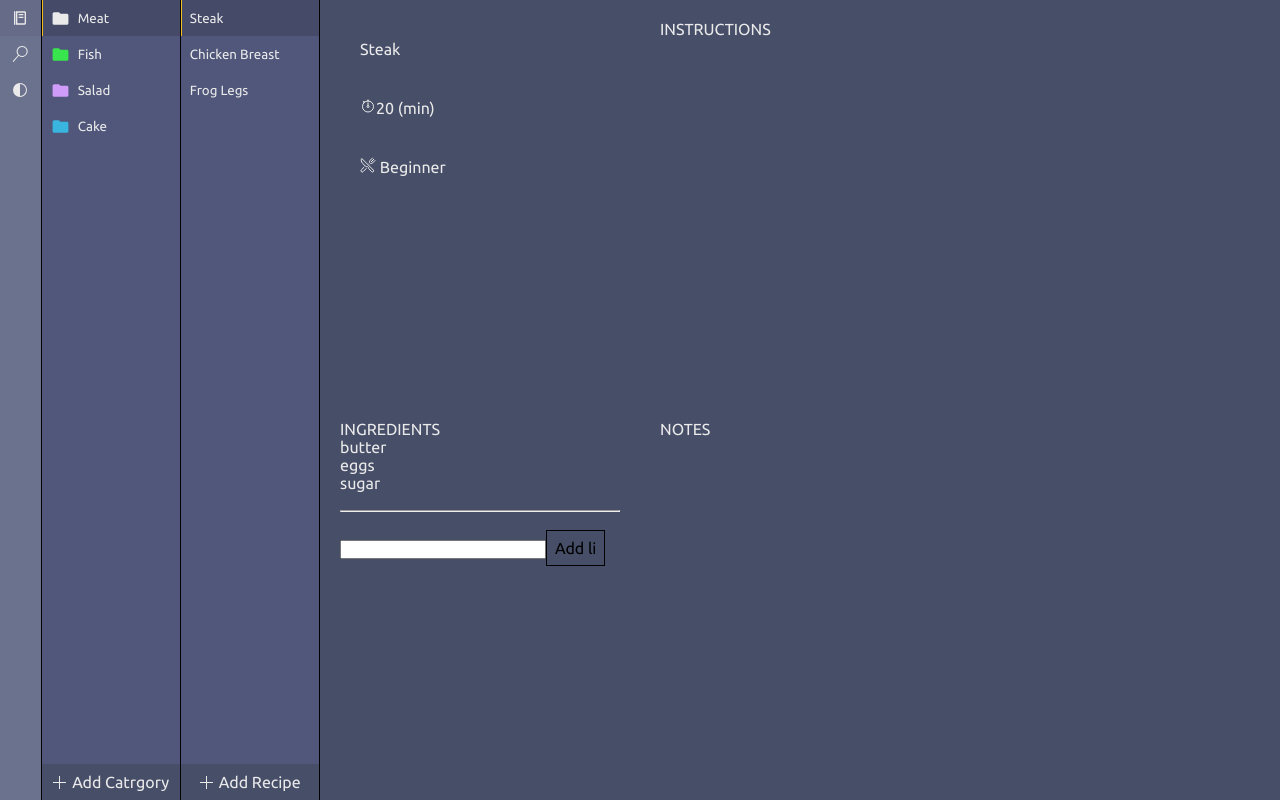
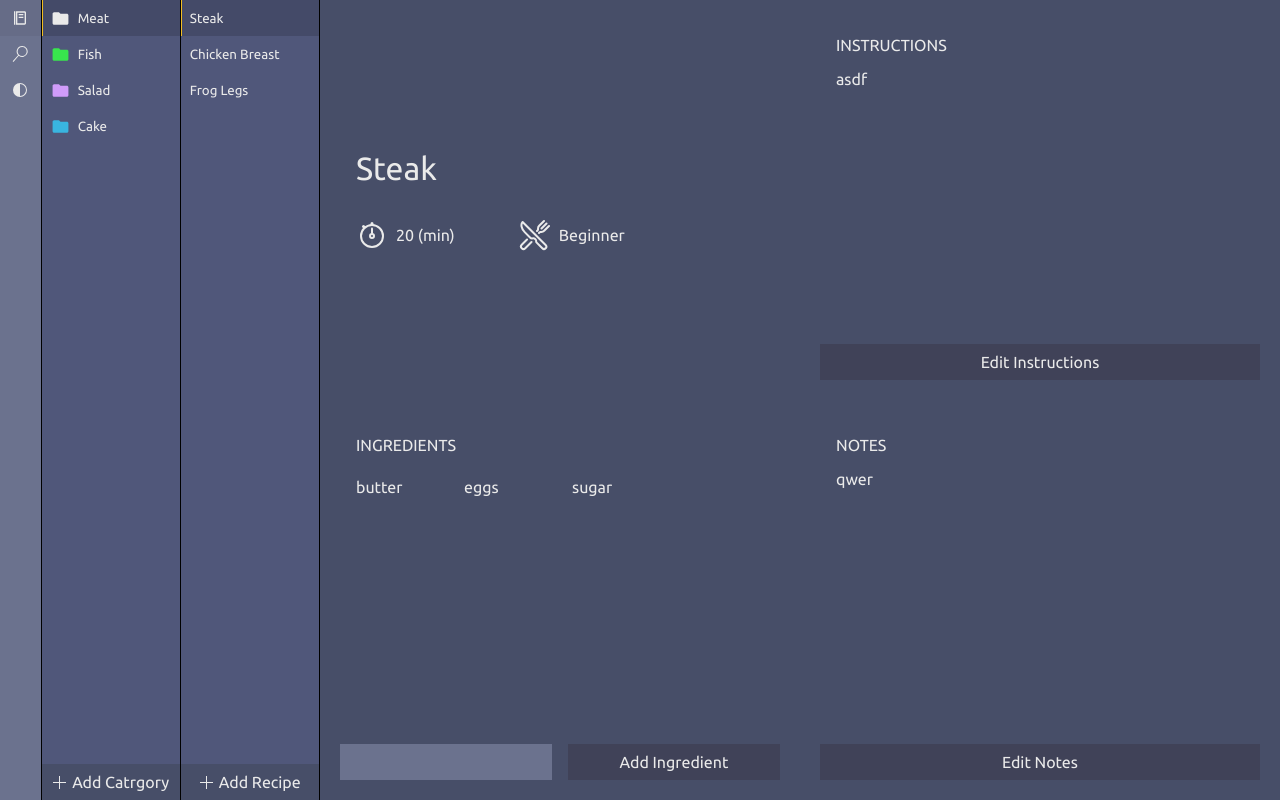
Before and after one commit to Vojka93/cooker-app, a React (Create React App) app in the folder frontend/: page / in a window 1280 px wide. Built offline with nearby package versions, Linux system fonts and the light colour scheme.

Commit message:
single recipe component

```diff
--- a/frontend/src/App.js
+++ b/frontend/src/App.js
@@ -276,7 +276,13 @@ function App() {
             display: 'flex',
           }}
         >
-          <Recipe recipe={recipe} setRecipe={setRecipe} />
+          <Recipe
+            recipe={recipe}
+            recipes={recipes}
+            category={category}
+            categories={categories}
+            setCategories={setCategories}
+          />
         </div>
         {modal.isOpen && (
           <Modal
--- a/frontend/src/components/modal/Modal.js
+++ b/frontend/src/components/modal/Modal.js
@@ -126,6 +126,9 @@ export default function Modal({
                   name: capitalizedInput,
                   time: time,
                   difficulty: difficulty,
+                  ingredients: [],
+                  instructions: '',
+                  notes: '',
                 },
               ],
             }
--- a/frontend/src/components/recipe/Recipe.js
+++ b/frontend/src/components/recipe/Recipe.js
@@ -1,19 +1,176 @@
 import { IoRestaurantOutline, IoStopwatchOutline } from 'react-icons/io5'
 import './recipe.scss'
-import { useEffect, useState } from 'react'
+import { useRef, useState } from 'react'
+import { VscTrash } from 'react-icons/vsc'
+import useTheme from '../../hooks/useTheme'
 
-export default function Recipe({ recipe, setRecipe }) {
-  const [listItem, setListItem] = useState('')
+export default function Recipe({
+  recipe,
+  recipes,
+  category,
+  categories,
+  setCategories,
+}) {
+  const { bgQuaternary, textPrimary, inputBorder } = useTheme()
+  const [ingredient, setIngredient] = useState('')
+  const [instructions, setInstructions] = useState('')
+  const [notes, setNotes] = useState('')
+  const ingredientInputRef = useRef(null)
+  const [editNotes, setEditNotes] = useState(false)
+  const [editInstructions, setEditInstructions] = useState(false)
 
-  const handleAddListItem = () => {
-    setRecipe({ ...recipe, ingredients: [...recipe.ingredients, listItem] })
+  const handleAddIngredient = () => {
+    if (recipe) {
+      if (recipe?.ingredients?.length > 15) {
+        alert('Maximum number of ingredients is 16')
+        setIngredient('')
+        ingredientInputRef.current.focus()
+        return
+      }
     }
 
-  console.log(recipe?.ingredients)
+    if (!recipe?.ingredients?.includes(ingredient)) {
+      const newRecipeState = {
+        ...recipe,
+        ingredients: [...recipe.ingredients, ingredient],
+      }
+
+      const newRecipesState = recipes?.map((obj) => {
+        if (obj.name === newRecipeState?.name) {
+          return newRecipeState
+        } else {
+          return obj
+        }
+      })
+
+      const newCategoryState = { ...category, recipes: newRecipesState }
+
+      const newCategoriesState = categories.map((obj) => {
+        if (obj.name === newCategoryState.name) {
+          return newCategoryState
+        } else {
+          return obj
+        }
+      })
+
+      setCategories(newCategoriesState)
+      setIngredient('')
+    } else {
+      alert('Ingredient alredy present.')
+      setIngredient('')
+      ingredientInputRef.current.focus()
+      return
+    }
+  }
+
+  const handleDeleteIngredient = (e) => {
+    const selected = e.target.closest('div').querySelector('span').innerHTML
+
+    const newRecipeState = {
+      ...recipe,
+      ingredients: recipe.ingredients.filter((x) => x !== selected),
+    }
+
+    const newRecipesState = recipes?.map((obj) => {
+      if (obj.name === newRecipeState?.name) {
+        return newRecipeState
+      } else {
+        return obj
+      }
+    })
+
+    const newCategoryState = { ...category, recipes: newRecipesState }
+
+    const newCategoriesState = categories.map((obj) => {
+      if (obj.name === newCategoryState.name) {
+        return newCategoryState
+      } else {
+        return obj
+      }
+    })
+
+    setCategories(newCategoriesState)
+  }
+
+  const handleSaveNotes = () => {
+    const newRecipeState = {
+      ...recipe,
+      notes: notes,
+    }
+
+    const newRecipesState = recipes?.map((obj) => {
+      if (obj.name === newRecipeState?.name) {
+        return newRecipeState
+      } else {
+        return obj
+      }
+    })
+
+    const newCategoryState = { ...category, recipes: newRecipesState }
+
+    const newCategoriesState = categories.map((obj) => {
+      if (obj.name === newCategoryState.name) {
+        return newCategoryState
+      } else {
+        return obj
+      }
+    })
+
+    setCategories(newCategoriesState)
+    setEditNotes(false)
+  }
+
+  const handleEditNotes = () => {
+    setNotes(recipe?.notes)
+    setEditNotes(!editNotes)
+  }
+
+  const handleSaveInstructions = () => {
+    const newRecipeState = {
+      ...recipe,
+      instructions: instructions,
+    }
+
+    const newRecipesState = recipes?.map((obj) => {
+      if (obj.name === newRecipeState?.name) {
+        return newRecipeState
+      } else {
+        return obj
+      }
+    })
+
+    const newCategoryState = { ...category, recipes: newRecipesState }
+
+    const newCategoriesState = categories.map((obj) => {
+      if (obj.name === newCategoryState.name) {
+        return newCategoryState
+      } else {
+        return obj
+      }
+    })
+
+    setCategories(newCategoriesState)
+    setEditInstructions(false)
+  }
+
+  const handleEditInstructions = () => {
+    setInstructions(recipe?.instructions)
+    setEditInstructions(!editInstructions)
+  }
+
   return (
     <div className='recipe'>
-      <div className='first'>
+      <div
+        className='first-item'
+        style={{
+          padding: '20px',
+          display: 'flex',
+          flexDirection: 'column',
+          justifyContent: 'center',
+        }}
+      >
         <div className='recipe-name'>{recipe?.name}</div>
+        <div className='recipe-body'>
           <div className='recipe-time'>
             <IoStopwatchOutline />
             {recipe?.time} (min)
@@ -22,28 +179,96 @@ export default function Recipe({ recipe, setRecipe }) {
             <IoRestaurantOutline /> {recipe?.difficulty}
           </div>
         </div>
+      </div>
 
-      <div>INSTRUCTIONS</div>
-      <div>
-        <p>INGREDIENTS</p>
+      <div className='recipe-item'>
+        <p className='title'>INSTRUCTIONS</p>
+        {!editInstructions && <p className='body'>{recipe?.instructions}</p>}
+        {editInstructions && (
+          <>
+            <textarea
+              name='instructions'
+              id='instructions'
+              value={instructions}
+              onChange={(e) => setInstructions(e.target.value)}
+              style={{
+                backgroundColor: bgQuaternary,
+                border: inputBorder,
+                color: textPrimary,
+              }}
+            ></textarea>
+            <button className='save-btn' onClick={handleSaveInstructions}>
+              Save Changes
+            </button>
+          </>
+        )}
+        {!editInstructions && (
+          <button className='edit-btn' onClick={handleEditInstructions}>
+            Edit Instructions
+          </button>
+        )}
+      </div>
+      <div className='recipe-item'>
+        <p className='title'>INGREDIENTS</p>
 
-        <ul>
+        <div className='ingredients'>
           {recipe?.ingredients?.map((x, i) => (
-            <li key={i}>{x}</li>
+            <div key={i} className='ingredient'>
+              <span>{x}</span>
+              <button
+                style={{ color: textPrimary }}
+                onClick={handleDeleteIngredient}
+              >
+                <VscTrash />
+              </button>
+            </div>
           ))}
-        </ul>
-        <br />
-        <hr />
-        <br />
+        </div>
 
+        <div className='add-item'>
           <input
             type='text'
-          value={listItem}
-          onChange={(e) => setListItem(e.target.value)}
+            value={ingredient}
+            ref={ingredientInputRef}
+            onChange={(e) => setIngredient(e.target.value)}
+            style={{
+              backgroundColor: bgQuaternary,
+              border: inputBorder,
+              color: textPrimary,
+            }}
           />
-        <button onClick={handleAddListItem}>Add li</button>
+          <button className='add-btn' onClick={handleAddIngredient}>
+            Add Ingredient
+          </button>
         </div>
-      <div>NOTES</div>
+      </div>
+      <div className='recipe-item'>
+        <p className='title'>NOTES</p>
+        {!editNotes && <p className='body'>{recipe?.notes}</p>}
+        {editNotes && (
+          <>
+            <textarea
+              name='notes'
+              id='notes'
+              value={notes}
+              onChange={(e) => setNotes(e.target.value)}
+              style={{
+                backgroundColor: bgQuaternary,
+                border: inputBorder,
+                color: textPrimary,
+              }}
+            ></textarea>
+            <button className='save-btn' onClick={handleSaveNotes}>
+              Save Changes
+            </button>
+          </>
+        )}
+        {!editNotes && (
+          <button className='edit-btn' onClick={handleEditNotes}>
+            Edit Notes
+          </button>
+        )}
+      </div>
     </div>
   )
 }
--- a/frontend/src/components/recipe/recipe.scss
+++ b/frontend/src/components/recipe/recipe.scss
@@ -1,24 +1,110 @@
+@import './../../style/variables.scss';
+@import './../../style/mixins.scss';
+
 .recipe {
   width: 100%;
+  height: 100vh;
   display: grid;
-  grid-template-columns: 1fr 2fr;
+  grid-template-columns: 1fr 1fr;
   grid-template-rows: 1fr 1fr;
 
-  div {
+  .recipe-name {
+    font-size: 2rem;
+    padding: 1rem;
+  }
+
+  .recipe-body {
+    display: flex;
+    gap: 2rem;
+
+    div {
+      font-size: 1rem;
+      display: flex;
+      align-items: center;
+      gap: 0.5rem;
+      padding: 1rem;
+
+      svg {
+        font-size: 2rem;
+      }
+    }
+  }
+
+  .recipe-item {
     padding: 20px;
+    display: flex;
+    flex-direction: column;
 
-    ul {
-        list-style: none;
-
-        input {
-            background-color: transparent;
-            border: none;
-        }
+    .title {
+      padding: 1rem;
     }
 
-    button {
-        border: 1px solid black;
+    .body {
+      padding: 0 1rem;
+    }
+
+    .ingredients {
+      display: grid;
+      grid-template-columns: repeat(4, 1fr);
+      grid-template-rows: repeat(4, 1fr);
+      padding: 0 8px;
+      gap: 8px;
+
+      .ingredient {
         padding: 8px;
+        display: flex;
+        justify-content: space-between;
+
+        button {
+          display: none;
+        }
+      }
+
+      .ingredient:hover {
+        background-color: $hover;
+
+        button {
+          display: flex;
+        }
+      }
+    }
+
+    .add-item {
+      display: flex;
+      width: 100%;
+      flex-direction: row;
+      gap: 1rem;
+      margin-top: auto;
+      input {
+        @include input;
+        margin: 0;
+        width: 100%;
+      }
+
+      button {
+        @include button;
+        width: 100%;
+        padding: 0 16px;
+      }
+    }
+
+    .save-btn,
+    .edit-btn {
+      @include button;
+      width: 100%;
+      padding: 0 16px;
+      margin-top: auto;
+    }
+
+    textarea {
+      width: 100%;
+      height: 30vh;
+      padding: 1em;
+      font-size: 1em;
+      text-align: left;
+      border: none;
+      outline: none;
+      resize: none;
     }
   }
 }
--- a/frontend/src/data/data.js
+++ b/frontend/src/data/data.js
@@ -8,39 +8,85 @@ export const data = [
         time: 20,
         difficulty: 'Beginner',
         ingredients: ['butter', 'eggs', 'sugar'],
+        instructions: 'asdf',
+        notes: 'qwer',
       },
       {
         name: 'Chicken Breast',
         time: 30,
         difficulty: 'Intermediate',
+        ingredients: [],
+        instructions: '',
+        notes: '',
       },
-      { name: 'Frog Legs', time: 60, difficulty: 'Expert' },
+      {
+        name: 'Frog Legs',
+        time: 60,
+        difficulty: 'Expert',
+        ingredients: [],
+        instructions: '',
+        notes: '',
+      },
     ],
   },
   {
     name: 'Fish',
     color: '#38e54d',
     recipes: [
-      { name: 'Fish Soup', time: 20, difficulty: 'Beginner' },
+      {
+        name: 'Fish Soup',
+        time: 20,
+        difficulty: 'Beginner',
+        ingredients: [],
+        instructions: '',
+        notes: '',
+      },
       {
         name: 'Salmon',
         time: 30,
         difficulty: 'Intermediate',
+        ingredients: [],
+        instructions: '',
+        notes: '',
       },
-      { name: 'Tuna', time: 60, difficulty: 'Beginner' },
+      {
+        name: 'Tuna',
+        time: 60,
+        difficulty: 'Beginner',
+        ingredients: [],
+        instructions: '',
+        notes: '',
+      },
     ],
   },
   {
     name: 'Salad',
     color: '#d09cfa',
     recipes: [
-      { name: 'Greec Salad', time: 20, difficulty: 'Beginner' },
+      {
+        name: 'Greec Salad',
+        time: 20,
+        difficulty: 'Beginner',
+        ingredients: [],
+        instructions: '',
+        notes: '',
+      },
       {
         name: 'Green Salad',
         time: 30,
         difficulty: 'Intermediate',
+        ingredients: [],
+        instructions: '',
+        notes: '',
       },
-      { name: 'Chickpeas Salad', time: 60, difficulty: 'Beginner' },
+      {
+        name: 'Chickpeas Salad',
+        time: 60,
+        difficulty: 'Beginner',
+        ingredients: [],
+        instructions: '',
+        notes: '',
+      },
     ],
   },
   {
@@ -52,13 +98,23 @@ export const data = [
         time: 20,
         difficulty: 'Advanced',
         ingredients: ['butter', 'eggs', 'sugar'],
+        instructions: '',
       },
       {
         name: 'Plazma Cake',
         time: 30,
         difficulty: 'Intermediate',
+        ingredients: [],
+        notes: '',
       },
-      { name: 'Tiramisù', time: 60, difficulty: 'Beginner' },
+      {
+        name: 'Tiramisù',
+        time: 60,
+        difficulty: 'Beginner',
+        ingredients: [],
+        instructions: '',
+        notes: '',
+      },
     ],
   },
 ]
```
Also changed, not shown: frontend/src/images/bg-1.svg (deleted). Lines whose indentation alone changed are shown as unchanged.
